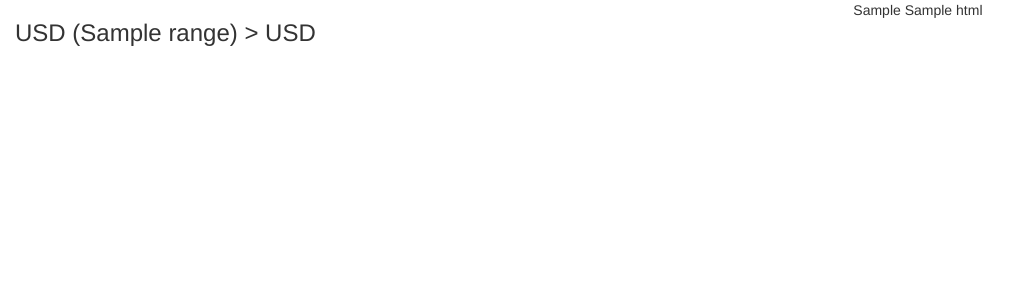
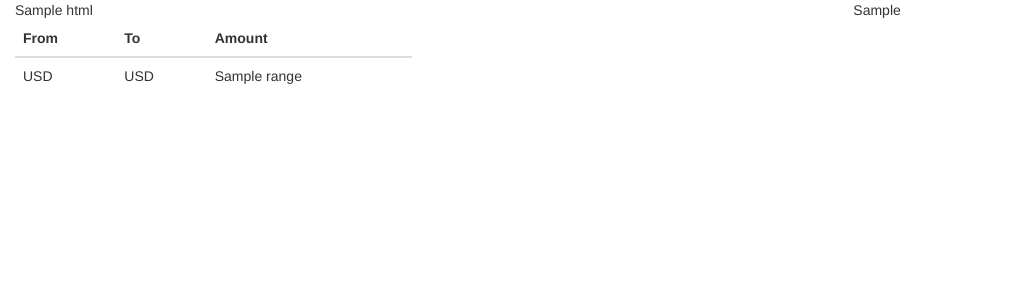
Before and after one commit to WantToTrade/backend, a Flask app: template templates/index.html in a window 1280 px wide. Shown: the top 300 px of the page, without its empty margins (0-1030 px from the left). Run offline with Flask 2, Linux system fonts and the light colour scheme; the template is opened without the code that fills it: most values are stand-ins (such as "Sample title", 1, 10 or a date in 2020); some libraries are stand-ins or nearby versions.

Commit message:
Prettyfy main page

```diff
--- a/templates/index.html
+++ b/templates/index.html
@@ -8,10 +8,25 @@
 {% endblock %}
 
 {% block content %}
+<div class="col-md-8">
 {{ gmap.html }}
-<div class="col-md-8">
+</div>
+<div class="col-md-4">
+  <table class="table table-hover">
+    <thead>
+      <th>From</th>
+      <th>To</th>
+      <th>Amount</th>
+    </thead>
+    <tbody>
     {% for offer in offers %}
-        <h3>{{ offer["currency-from"] }} ({{ offer["range"][1] }}) > {{ offer["currency-to"] }}</h3>
+      <tr>
+        <td>{{ offer["currency-from"] }}</td>
+        <td>{{ offer["currency-to"] }}</td>
+        <td>{{ offer["range"][1] }}</td>
+      </tr>
     {% endfor %}
+    </tbody>
+  </table>
 </div>
 {% endblock %}
```
